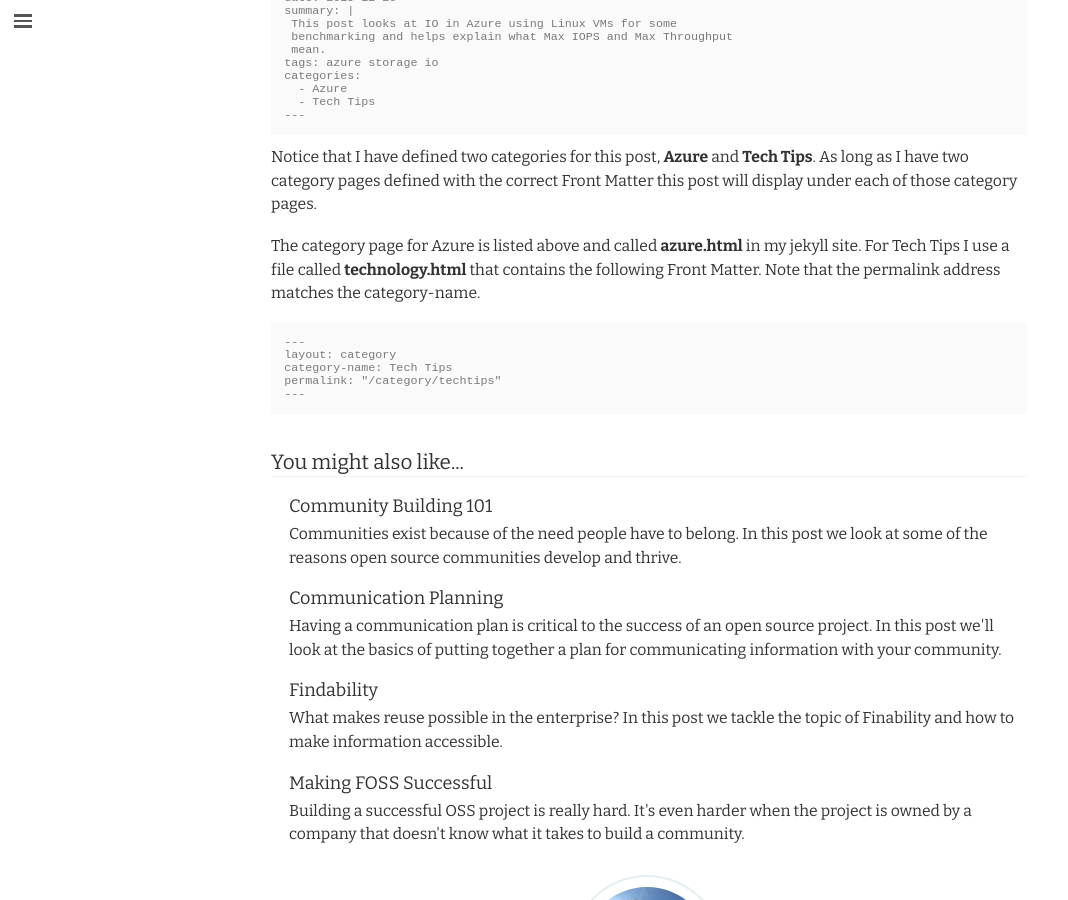
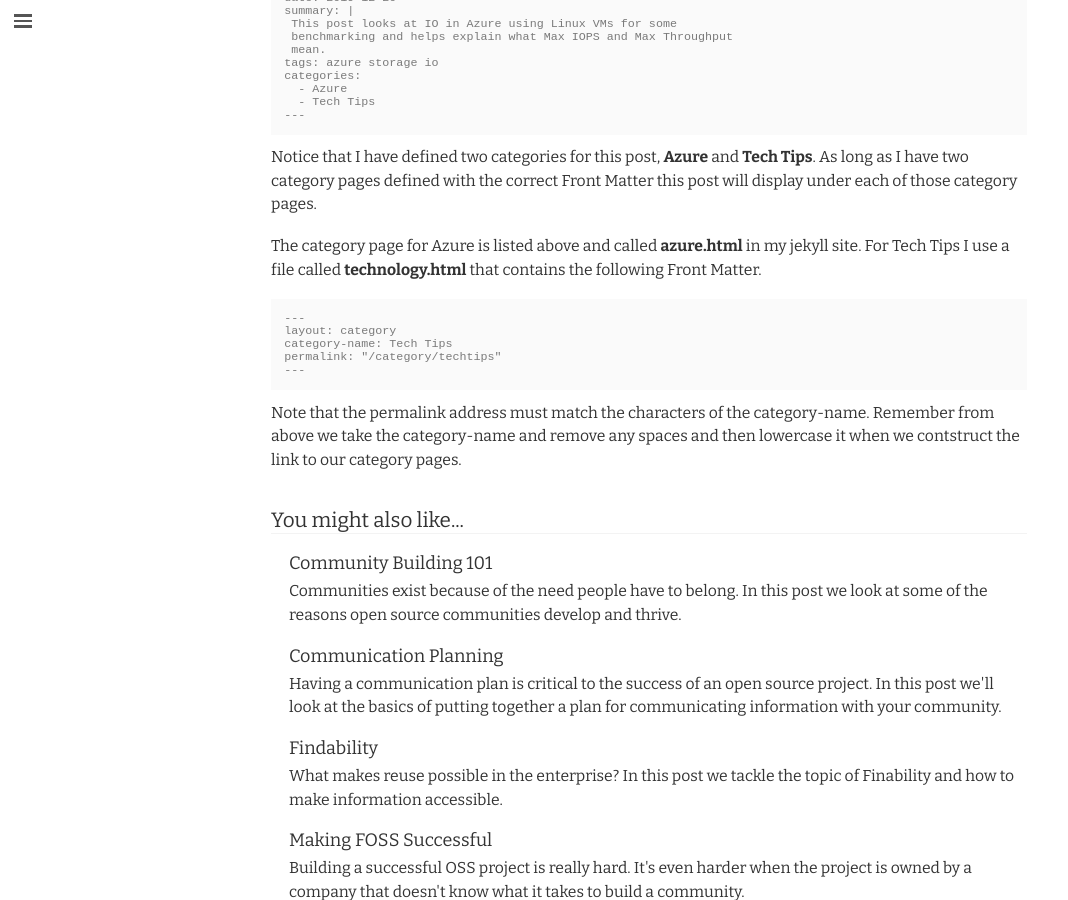
Before and after one commit to brentmcconnell/brentmcconnell.github.io, a Jekyll site: the page built from _posts/2020-03-11-jekyll-categories.md, in a window 1280 px wide and 900 px high, scrolled down 2179 px. Shown: the whole window, without its empty margins (0-1068 px from the left). Built offline with Jekyll 4.4.1, drawn with Linux system fonts in a browser that asks for light colours; nearby versions of some CDN libraries; some web fonts are replaced.

Commit message:
added note at bottom explaining category-name vs permalink

````diff
--- a/_posts/2020-03-11-jekyll-categories.md
+++ b/_posts/2020-03-11-jekyll-categories.md
@@ -149,7 +149,7 @@ Matter this post will display under each of those category pages.
 
 The category page for Azure is listed above and called __azure.html__ in my jekyll
 site.  For Tech Tips I use a file called __technology.html__ that contains the
-following Front Matter.  Note that the permalink address matches the category-name.
+following Front Matter.
 
 {%raw%}
 ```html
@@ -160,3 +160,7 @@ permalink: "/category/techtips"
 ---
 ```
 {%endraw%}
+
+Note that the permalink address must match the characters of the category-name.
+Remember from above we take the category-name and remove any spaces and then
+lowercase it when we contstruct the link to our category pages.
````
